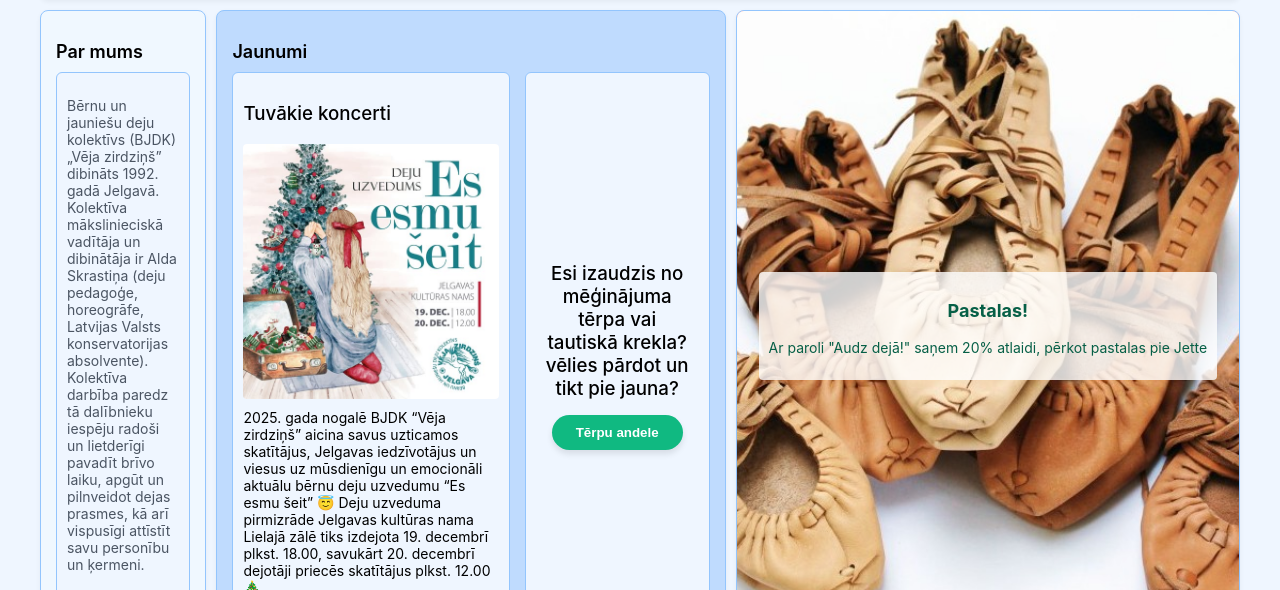
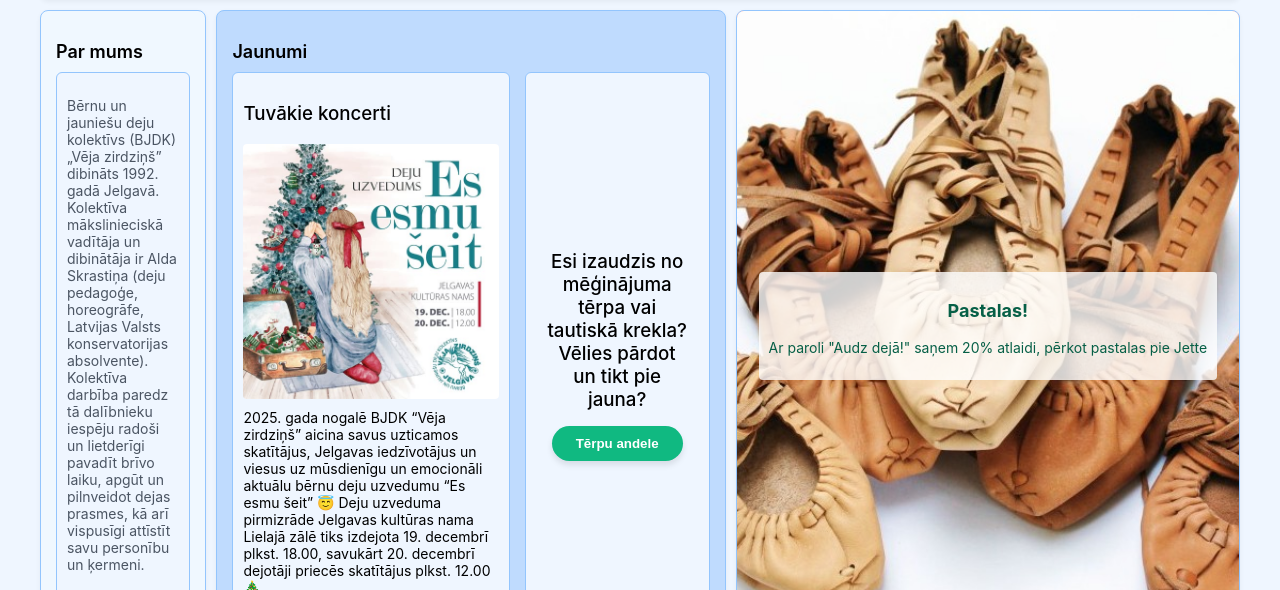
Before and after one commit to IndraLV/web_development_hometask2, a plain HTML site: page index.html in a window 1280 px wide. Shown: the part 210-800 px from the top of the page. Drawn offline with Linux system fonts and the light colour scheme.

Commit message:
kosmētika un rakstības kļūdu labojumi

```diff
--- a/index.html
+++ b/index.html
@@ -42,7 +42,7 @@
                     </div>
 
                     <div class="layout-subsection subsection-cta cta-box">
-                        <h3>Esi izaudzis no mēģinājuma tērpa vai tautiskā krekla? vēlies pārdot un tikt pie jauna?</h3>
+                        <h3>Esi izaudzis no mēģinājuma tērpa vai tautiskā krekla? Vēlies pārdot un tikt pie jauna?</h3>
                         <button class="cta-button">
                             Tērpu andele
                         </button>
--- a/style.css
+++ b/style.css
@@ -24,8 +24,6 @@ body {
     width: 100%;
     flex-grow: 1;
 }
-
-
 
 .layout-section {
     padding: 15px;
```
